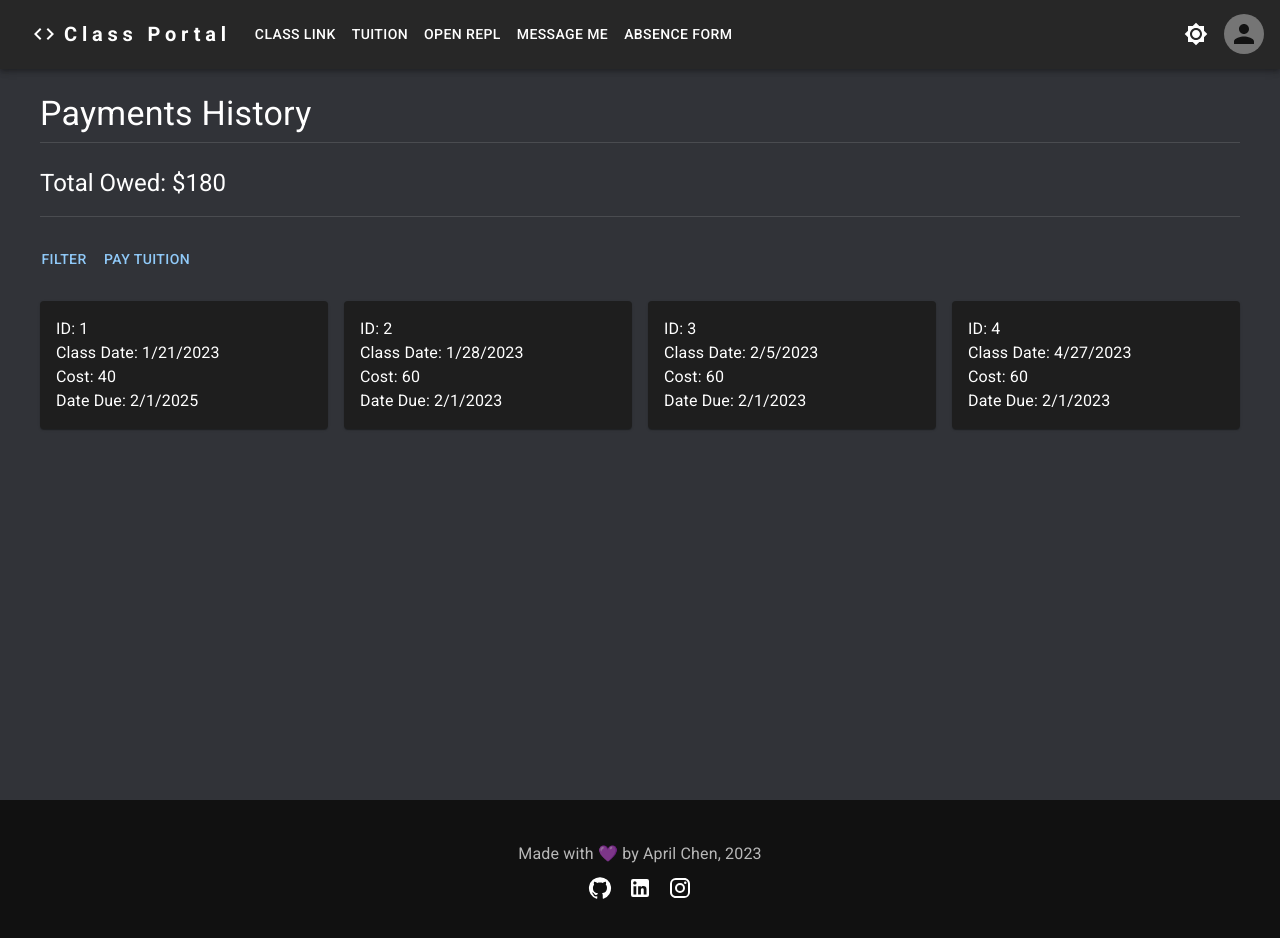
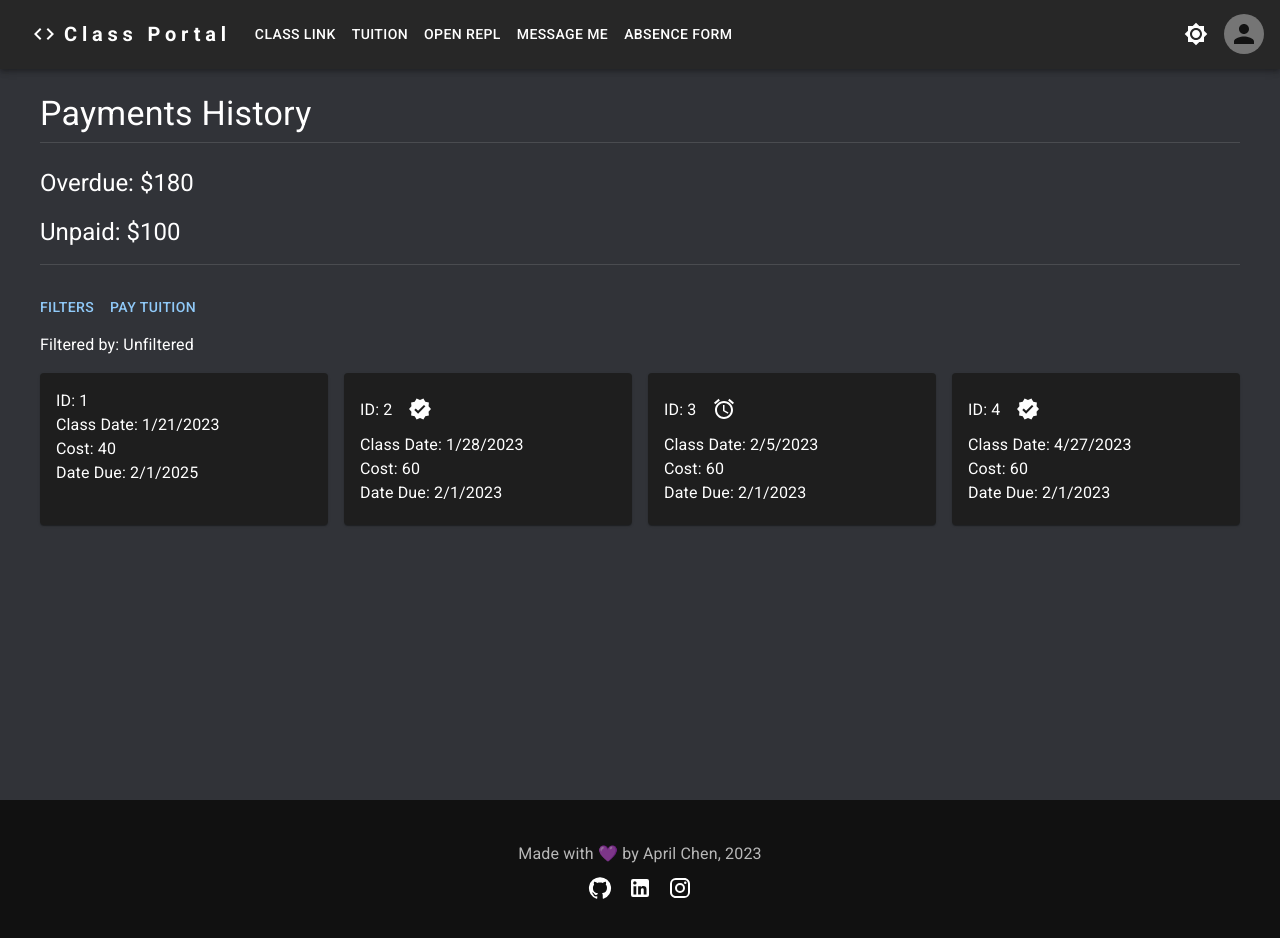
Before and after one commit to aprilschen/teaching-site, a React (Vite) app in the folder client/: page /payments in a window 1280 px wide. Shown: the top 938 px of the page. Built offline with nearby package versions, Linux system fonts and the light colour scheme.

Commit message:
Add Filters and Icons on Payments Page

```diff
--- a/client/src/Payments.tsx
+++ b/client/src/Payments.tsx
@@ -1,14 +1,24 @@
-import { Box, Divider, Grid, Paper, Typography } from "@mui/material";
+import { Box, Divider, Typography } from "@mui/material";
 
 import { tuitions } from "./data/mock-data";
 import TuitionDropdown from "./components/TuitionDropdown";
 
 export default function Payments(props: any) {
 
+    function calculateOverdueTuition() {
+        let totalOwed = 0;
+        tuitions.forEach(session => {
+            if ((new Date()) > session.dateDue) {
+                totalOwed += session.cost;
+            }
+        })
+        return totalOwed;
+    }
+
     function calculateOwedTuition() {
         let totalOwed = 0;
         tuitions.forEach(session => {
-            if ((new Date()) > session.dateDue) {
+            if (!session.fulfilled) {
                 totalOwed += session.cost;
             }
         })
@@ -28,33 +38,17 @@ export default function Payments(props: any) {
             <Typography variant="h5"
             sx={(props.theme.palette.mode == 'dark' ?
             {color: '#FFFFFF', mb:2}:{mb:2})}>
-                Total Owed: ${calculateOwedTuition()}
+                Overdue: ${calculateOverdueTuition()}
             </Typography>
 
+            <Typography variant="h5"
+            sx={(props.theme.palette.mode == 'dark' ?
+            {color: '#FFFFFF', mb:2}:{mb:2})}>
+                Unpaid: ${calculateOwedTuition()}
+            </Typography>
             <Divider/>
 
-            <TuitionDropdown/>
-
-            <Grid container spacing={2}>
-                {tuitions.map((tuition) => (
-                    <Grid item xs={3}>
-                        <Paper sx={{p:2}}>
-                            <Typography>
-                                ID: {tuition.tuitionID}
-                            </Typography>
-                            <Typography>
-                                Class Date: {tuition.classTime.toLocaleDateString('en-US')}
-                            </Typography>
-                            <Typography>
-                                Cost: {tuition.cost}
-                            </Typography>
-                            <Typography>
-                                Date Due: {tuition.dateDue.toLocaleDateString('en-US').toString()}
-                            </Typography>
-                        </Paper>
-                    </Grid>
-                ))}
-            </Grid>
+            <TuitionDropdown theme={props.theme}/>
         </Box>
     );
 }
--- a/client/src/components/TuitionDropdown.tsx
+++ b/client/src/components/TuitionDropdown.tsx
@@ -1,10 +1,16 @@
+
 import * as React from 'react';
 import Button from '@mui/material/Button';
 import Menu from '@mui/material/Menu';
 import MenuItem from '@mui/material/MenuItem';
-import { Container, Link } from '@mui/material';
+import { Container, Link, Grid, IconButton, Paper, Tooltip, Typography } from '@mui/material';
+import { tuitions } from '../data/mock-data';
+import AlarmIcon from '@mui/icons-material/Alarm';
+import VerifiedIcon from '@mui/icons-material/Verified';
+import { useState } from 'react';
+export default function TuitionDropdown(props: any) {
+  const [filter, setFilter] = useState('Unfiltered');
 
-export default function TuitionDropdown() {
   const [anchorEl, setAnchorEl] = React.useState<null | HTMLElement>(null);
   const open = Boolean(anchorEl);
   const handleClick = (event: React.MouseEvent<HTMLButtonElement>) => {
@@ -14,8 +20,50 @@ export default function TuitionDropdown() {
     setAnchorEl(null);
   };
 
+  const updateFilter = (option:string) => {
+    setFilter(option)
+    handleClose();
+  }
+
+  function arrangeSessions() {
+    if (filter=='Unfiltered') {
+      return tuitions.sort((a, b) => {
+        if (a.tuitionID < b.tuitionID) {
+          return -1;
+        } return 1;
+      });
+    }
+
+    if (filter=='Overdue') {
+      return tuitions.filter(session => (
+          (new Date()) > session.dateDue && !session.fulfilled
+      ));
+    }
+
+    else if (filter=='Newest') {
+      return tuitions.sort((a, b) => {
+        if (a.classTime < b.classTime) {
+          return 1;
+        } return -1;
+      });
+    }
+
+    else if (filter == 'Oldest') {
+      return tuitions.sort((a, b) => {
+        if (a.classTime < b.classTime) {
+          return -1;
+        } return 1;
+      });
+    }
+
+    else if (filter == 'Unpaid') {
+      return  tuitions.filter(session => !(session.fulfilled))
+    }
+  }
+
   return (
-    <Container sx={{my: 3, mx: -4}}>
+    <>
+      <Container sx={{mt: 3, mb : 1, mx: -4}}>
       <Button
         id="basic-button"
         aria-controls={open ? 'basic-menu' : undefined}
@@ -23,7 +71,7 @@ export default function TuitionDropdown() {
         aria-expanded={open ? 'true' : undefined}
         onClick={handleClick}
       >
-        Filter
+        Filters
       </Button>
       <Menu
         id="basic-menu"
@@ -34,9 +82,11 @@ export default function TuitionDropdown() {
           'aria-labelledby': 'basic-button',
         }}
       >
-        <MenuItem onClick={handleClose}>Unpaid</MenuItem>
-        <MenuItem onClick={handleClose}>Oldest</MenuItem>
-        <MenuItem onClick={handleClose}>Newest</MenuItem>
+        <MenuItem onClick={() => updateFilter('Unfiltered')}>Unfiltered</MenuItem>
+        <MenuItem onClick={() => updateFilter('Unpaid')}>Unpaid</MenuItem>
+        <MenuItem onClick={() => updateFilter('Overdue')}>Overdue</MenuItem>
+        <MenuItem onClick={() => updateFilter('Oldest')}>Oldest</MenuItem>
+        <MenuItem onClick={() => updateFilter('Newest')}>Newest</MenuItem>
       </Menu>
 
       <Button>
@@ -46,5 +96,49 @@ export default function TuitionDropdown() {
         </Link>
       </Button>
     </Container>
+
+      <Typography sx={(props.theme.palette.mode == 'dark' ?
+            {color: '#FFFFFF', mb:2}:{mb:2})}>
+          Filtered by: {filter}
+      </Typography>
+
+
+    <Grid container spacing={2}> {
+        // @ts-ignore
+        (arrangeSessions().map((session: any) => (
+          <Grid item xs={3}>
+              <Paper sx={{p:2, minHeight: '15vh'}}>
+                  <Typography>
+                      ID: {session.tuitionID}
+                      {session.fulfilled ? (
+                        <Tooltip title="Fulfilled" sx={{ml:1, mb:0.5}}>
+                        <IconButton>
+                          <VerifiedIcon />
+                        </IconButton>
+                      </Tooltip>
+                      ) : (<></>)}
+                      {!session.fulfilled && new Date() > session.dateDue ? (
+                      <Tooltip title="Overdue" sx={{ml:1, mb:0.5}}>
+                        <IconButton>
+                          <AlarmIcon />
+                        </IconButton>
+                      </Tooltip>) : (<></>)}
+                  </Typography>
+                  <Typography>
+                      Class Date: {session.classTime.toLocaleDateString('en-US')}
+                  </Typography>
+                  <Typography>
+                      Cost: {session.cost}
+                  </Typography>
+                  <Typography>
+                      Date Due: {session.dateDue.toLocaleDateString('en-US').toString()}
+                  </Typography>
+              </Paper>
+            </Grid>
+        )))
+      }
+
+      </Grid>
+    </>
   );
 }
--- a/client/src/data/mock-data.ts
+++ b/client/src/data/mock-data.ts
@@ -83,14 +83,16 @@ export const tuitions = [{
     studentID: 1,
     classTime: (new Date("01-21-2023")),
     dateDue: (new Date("02-01-2025")),
-    cost: 40
+    cost: 40,
+    fulfilled: false
 },
 {
     tuitionID: 2,
     studentID: 1,
     classTime: (new Date("01-28-2023")),
     dateDue: (new Date("02-01-2023")),
-    cost: 60
+    cost: 60,
+    fulfilled: true
 },
 
 {
@@ -98,7 +100,8 @@ export const tuitions = [{
     studentID: 1,
     classTime: (new Date("02-05-2023")),
     dateDue: (new Date("02-01-2023")),
-    cost: 60
+    cost: 60,
+    fulfilled: false
 },
 
 {
@@ -106,7 +109,8 @@ export const tuitions = [{
     studentID: 1,
     classTime: (new Date()),
     dateDue: (new Date("02-01-2023")),
-    cost: 60
+    cost: 60,
+    fulfilled: true
 }]
 
 export const links = [{
```
Also changed, not shown: client/.eslintrc.cjs.
